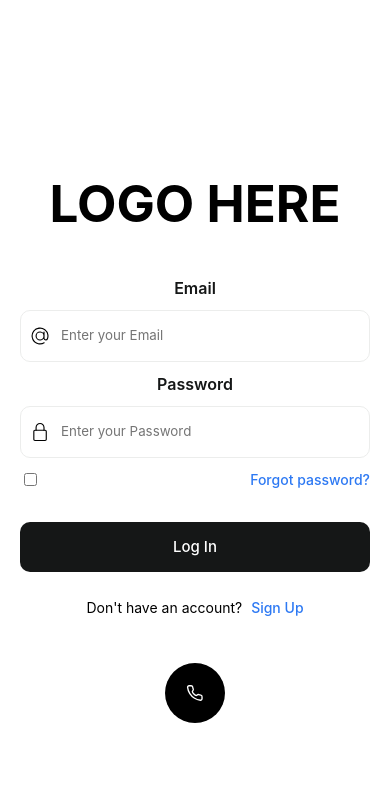
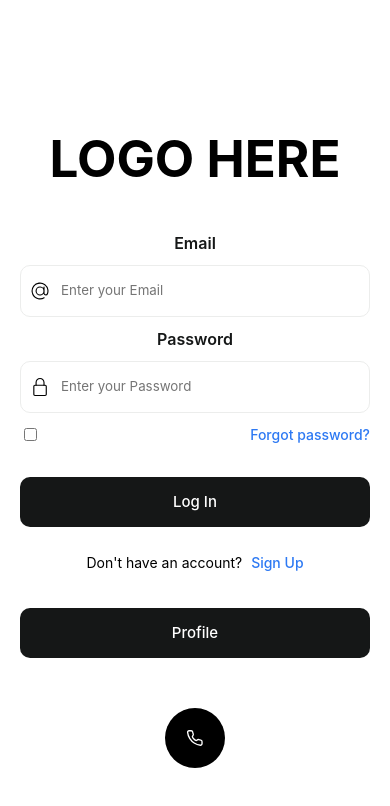
Before and after one commit to dannielcosta/tb-client, a React (Vite) app: page / in a window 390 px wide. Shown: the top 806 px of the page. Built offline with nearby package versions, Linux system fonts and the light colour scheme.

Commit message:
new phone test

```diff
--- a/src/pages/login.jsx
+++ b/src/pages/login.jsx
@@ -31,6 +31,8 @@ function login() {
     </div>
     <button class="button-submit">Log In</button>
     <p class="p">Don't have an account? <Link to="/signup"><span class="span">Sign Up</span></Link></p>
+    <Link to="/profile"><button class="button-submit">Profile</button></Link>
+
 
     </form>
     </main>
```
